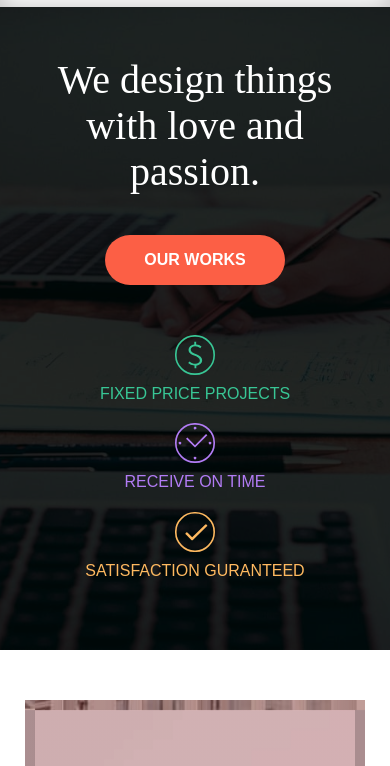
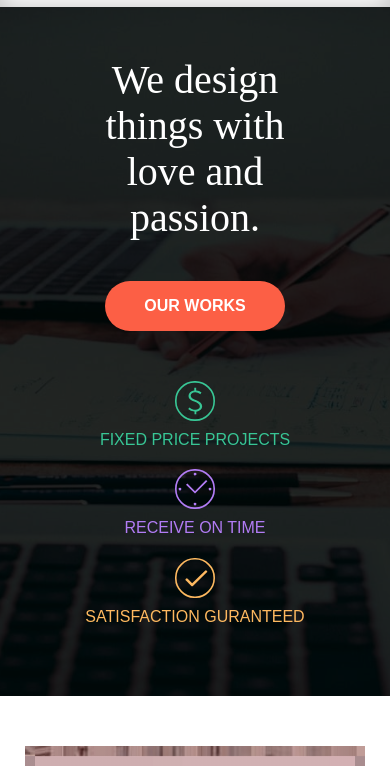
Before and after one commit to adzinetskatsiaryna/Alexis, a website: page app/index.html in a window 390 px wide. Shown: the part 43-809 px from the top of the page. Drawn offline with Linux system fonts and the light colour scheme.

Commit message:
correct home and pricing

```diff
--- a/app/scss/_media.scss
+++ b/app/scss/_media.scss
@@ -6,13 +6,14 @@
 
 @media all and (max-width: 1024px){
 
-    h1{
-        font-size: 50px;
-        margin-bottom: 50px;
-    }
+
     .home{
         padding: 80px 0;
         .button{
+            margin-bottom: 50px;
+        }
+        h1{
+            font-size: 50px;
             margin-bottom: 50px;
         }
     }
@@ -195,9 +196,6 @@
     header{
         height: 50px;
     }
-    h1{
-        padding: 0 80px;
-    }
 
     .about-us{
         padding: 80px 0;
@@ -379,10 +377,13 @@
     }
 }
 @media all and (max-width: 660px){
-    h1{
-        font-size: 40px;
-        padding: 0 50px;
-        margin-bottom: 40px;
+
+    .home{
+        h1{
+            font-size: 40px;
+            padding: 0 50px;
+            margin-bottom: 40px;
+        }
     }
     .home, .our-focus, .about-us, .portfolio, .our-team,  .worc-steps, .pricing, .testimonials, .select-us,.our-blog, .contact {
         padding: 50px 0;
--- a/app/scss/style.scss
+++ b/app/scss/style.scss
@@ -256,16 +256,17 @@ header {
 
 /*section Home*/
 
+
+.home {
     h1 {
         font-family: $font-h;
         font-size: 60px;
         font-weight: 400;
         color: #fff;
         max-width: 818px;
-    width: 100%;
         margin: 0 0 49px 0;
-}
-.home {
+        overflow-x: hidden;
+    }
     background-image: url(../img/bg-home.jpg);
     background-repeat: no-repeat;
     background-size: cover;
@@ -1313,6 +1314,7 @@ h1 {
         box-sizing: border-box;
         text-align: center;
         max-width: 360px;
+        margin: 0 10px;
         h3{
             font-family: $font-p;
             font-size: 20px;
@@ -1455,6 +1457,7 @@ h1 {
             display: flex;
             align-items: center;
             justify-content: center;
+            padding-left: 0;
 
             li{
                 list-style: none;
@@ -1482,7 +1485,6 @@ h1 {
             }
         }
     }
-
 }
 
 /*Testimonials.*/
```
Also changed, not shown: app/css/style.min.css, dist/css/style.min.css. Lines whose indentation alone changed are shown as unchanged.
